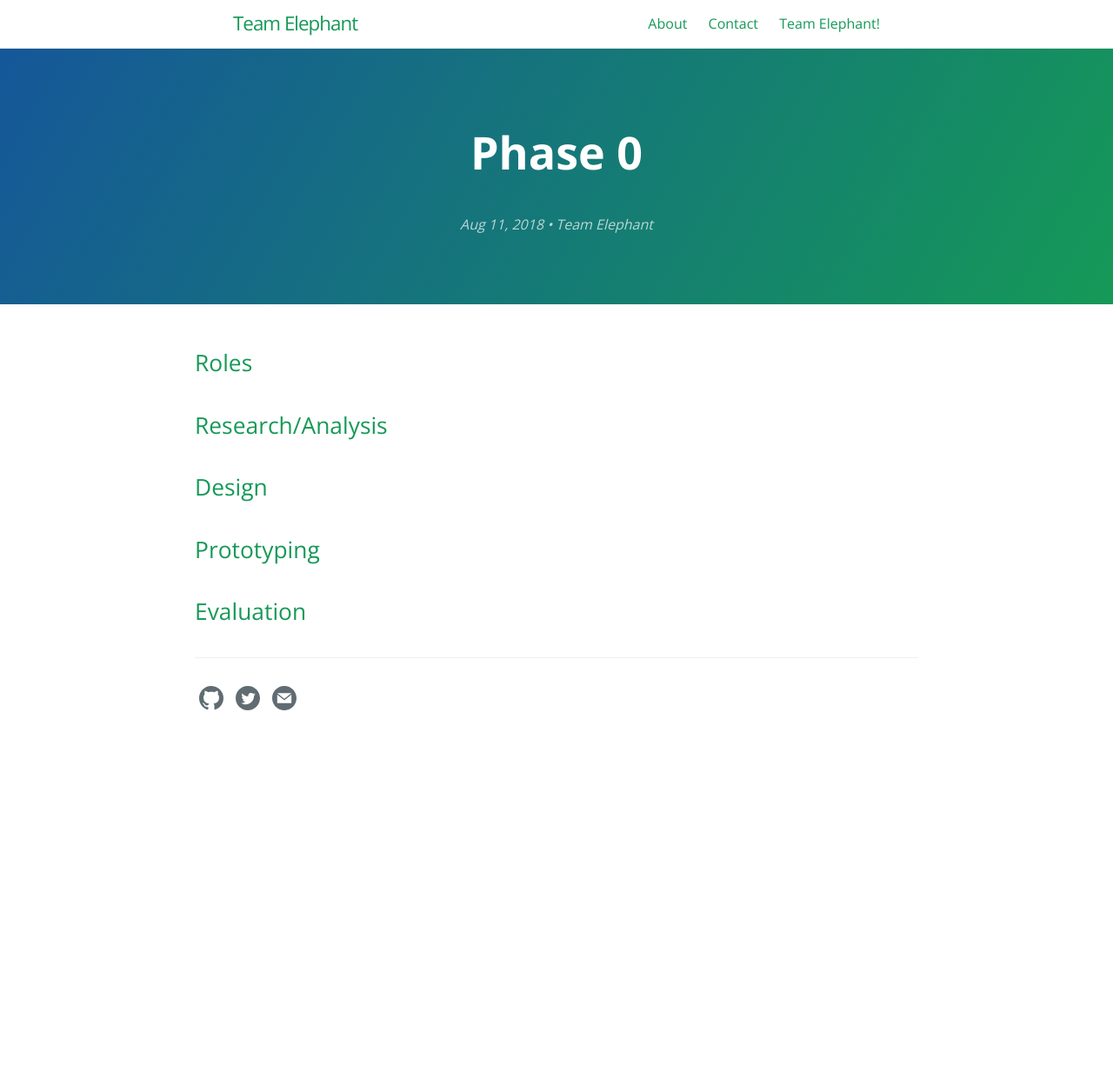
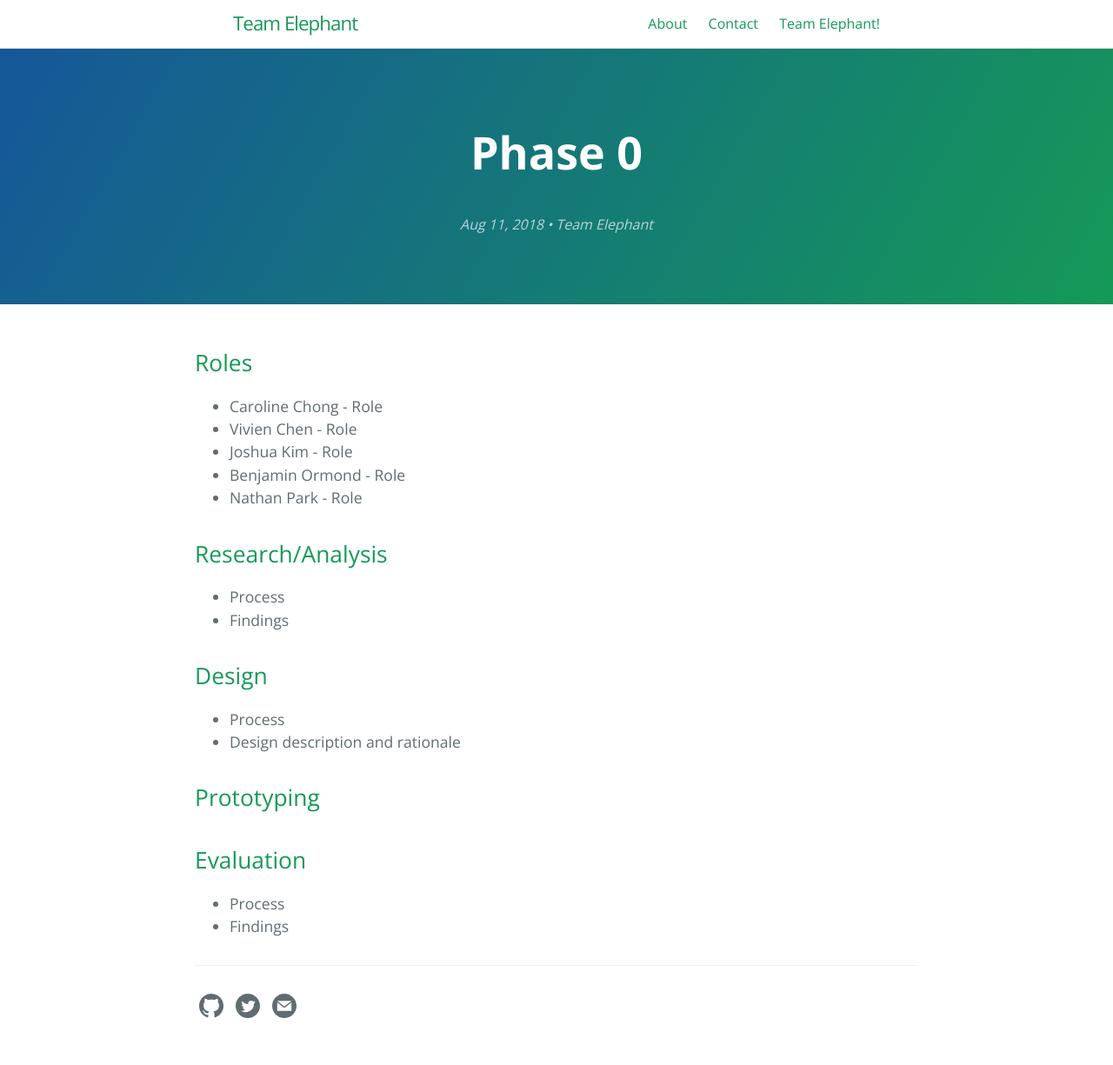
Before and after one commit to joshua-kim/team-elephant, a Jekyll site: the page built from _posts/2018-08-11-phase-0.md, in a window 1280 px wide. Shown: the whole page at 87% size. Built offline with Jekyll 4.4.1, drawn with Linux system fonts in a browser that asks for light colours; before the commit the page ends 900 px from its top, so only the background shows below that.

Commit message:
Added teammates roles to phase 0

```diff
--- a/_posts/2018-08-11-phase-0.md
+++ b/_posts/2018-08-11-phase-0.md
@@ -3,11 +3,22 @@ layout: post
 ---
 
 ## Roles
+* Caroline Chong - Role
+* Vivien Chen - Role
+* Joshua Kim - Role
+* Benjamin Ormond - Role
+* Nathan Park - Role
 
 ## Research/Analysis
+* Process
+* Findings
 
 ## Design
+* Process
+* Design description and rationale
 
 ## Prototyping
 
 ## Evaluation
+* Process
+* Findings
```
